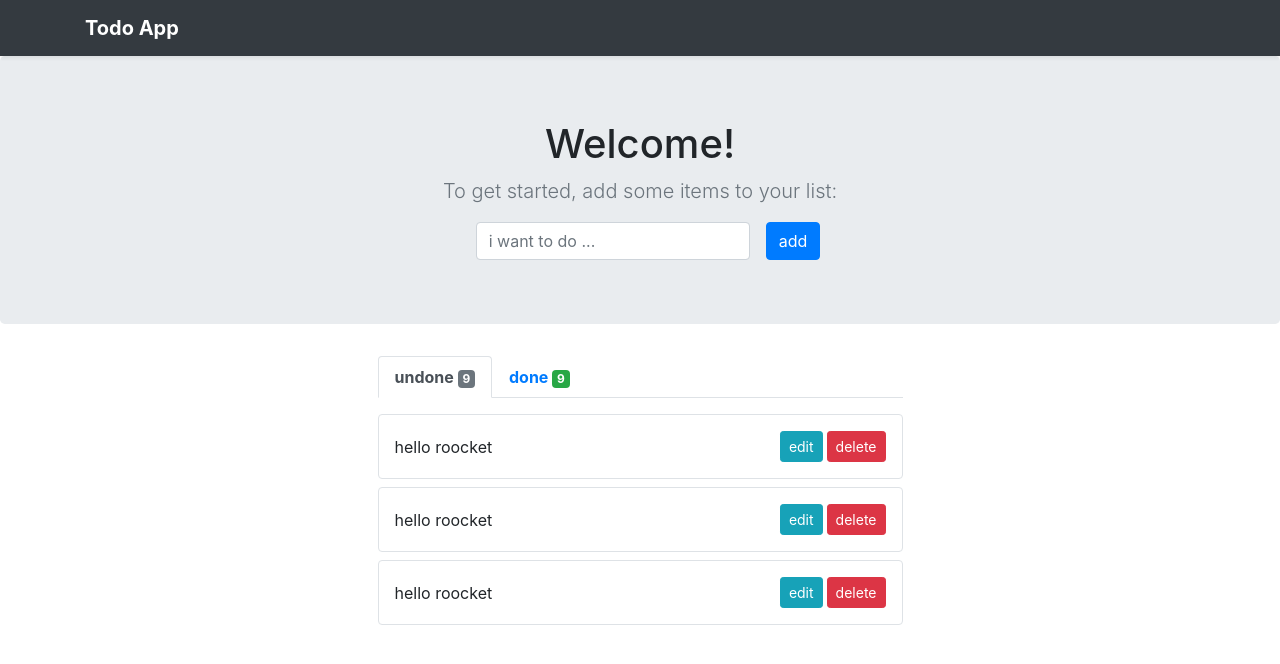
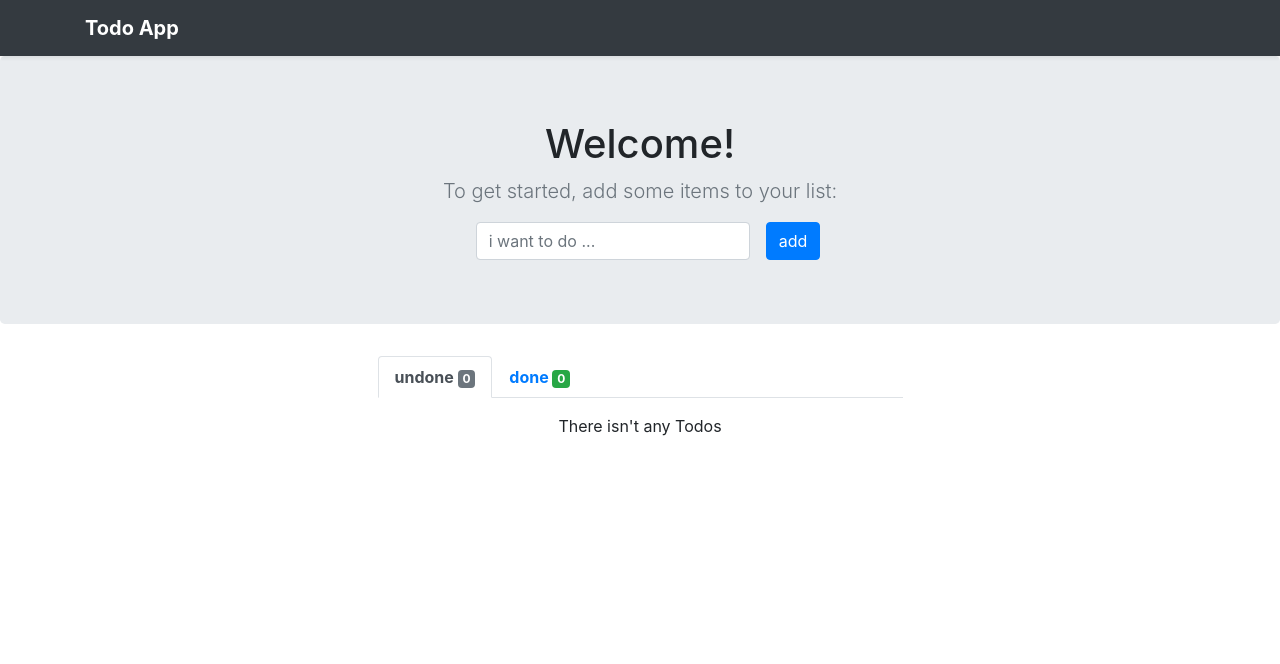
Before and after one commit to simanajafi/todo_list, a React (Create React App) app: page / in a window 1280 px wide. Shown: the top 664 px of the page. Built offline with nearby package versions, Linux system fonts and the light colour scheme.

Commit message:
show todos

```diff
--- a/src/components/App.js
+++ b/src/components/App.js
@@ -2,11 +2,14 @@ import React, { Component } from 'react';
 import 'bootstrap/dist/css/bootstrap.css'
 import Header from './Header'
 import FromAddTodo from './FormAddTodo'
+import Todo from './Todo'
+
 
 class App extends Component {
 
   state = {
-    todos: []
+    todos: [],
+    statusDone: false
   }
 
   AddTodo(text) {
@@ -21,6 +24,9 @@ class App extends Component {
   }
 
   render() {
+    let { todos, statusDone } = this.state
+    let filterTodos = todos.filter(item => item.done == statusDone)
+
     return (
       <div className="App">
         <Header />
@@ -37,43 +43,21 @@ class App extends Component {
               <div className="d-flex flex-column align-items-center ">
                 <nav className="col-6 mb-3">
                   <div className="nav nav-tabs" id="nav-tab" role="tablist">
-                    <a className="nav-item nav-link active font-weight-bold" id="nav-home-tab">undone <span className="badge badge-secondary">9</span></a>
-                    <a className="nav-item nav-link font-weight-bold" id="nav-profile-tab">done <span className="badge badge-success">9</span></a>
+
+                    <a className={`nav-item nav-link font-weight-bold ${!statusDone ? 'active' : ''}`}
+                    onClick={() => this.setState({statusDone: false})} id="nav-home-tab">
+                    undone <span className="badge badge-secondary">{ todos.filter(item => item.done == false).length } </span></a>
+
+                    <a className={`nav-item nav-link font-weight-bold ${statusDone ? 'active' : ''}`}
+                    onClick={() => this.setState({statusDone: true})} id="nav-profile-tab">
+                    done <span className="badge badge-success">{ todos.filter(item => item.done == true).length } </span></a>
+
                   </div>
                 </nav>
-                <div className="col-6 mb-2">
-                  <div className="d-flex justify-content-between align-items-center border rounded p-3">
-                    <div>
-                      hello roocket
-                                            </div>
-                    <div>
-                      <button type="button" className="btn btn-info btn-sm">edit</button>
-                      <button type="button" className="btn btn-danger btn-sm ml-1">delete</button>
-                    </div>
-                  </div>
-                </div>
-                <div className="col-6 mb-2">
-                  <div className="d-flex justify-content-between align-items-center border rounded p-3">
-                    <div>
-                      hello roocket
-                                            </div>
-                    <div>
-                      <button type="button" className="btn btn-info btn-sm">edit</button>
-                      <button type="button" className="btn btn-danger btn-sm ml-1">delete</button>
-                    </div>
-                  </div>
-                </div>
-                <div className="col-6 mb-2">
-                  <div className="d-flex justify-content-between align-items-center border rounded p-3">
-                    <div>
-                      hello roocket
-                                            </div>
-                    <div>
-                      <button type="button" className="btn btn-info btn-sm">edit</button>
-                      <button type="button" className="btn btn-danger btn-sm ml-1">delete</button>
-                    </div>
-                  </div>
-                </div>
+                { filterTodos.length == 0
+                  ? "There isn't any Todos"
+                  : filterTodos.map(item => <Todo key={item.key} text={item.text} /> )
+                }
               </div>
 
             </div>
--- /dev/null
+++ b/src/components/Todo.js
@@ -0,0 +1,21 @@
+import React from 'react'
+
+
+function Todo(props) {
+
+    return (
+        <div className="col-6 mb-2">
+            <div className="d-flex justify-content-between align-items-center border rounded p-3">
+                <div>
+                    {props.text}
+                </div>
+                <div>
+                    <button type="button" className="btn btn-info btn-sm">edit</button>
+                    <button type="button" className="btn btn-danger btn-sm ml-1">delete</button>
+                </div>
+            </div>
+        </div>
+    )
+}
+
+export default Todo;
```
